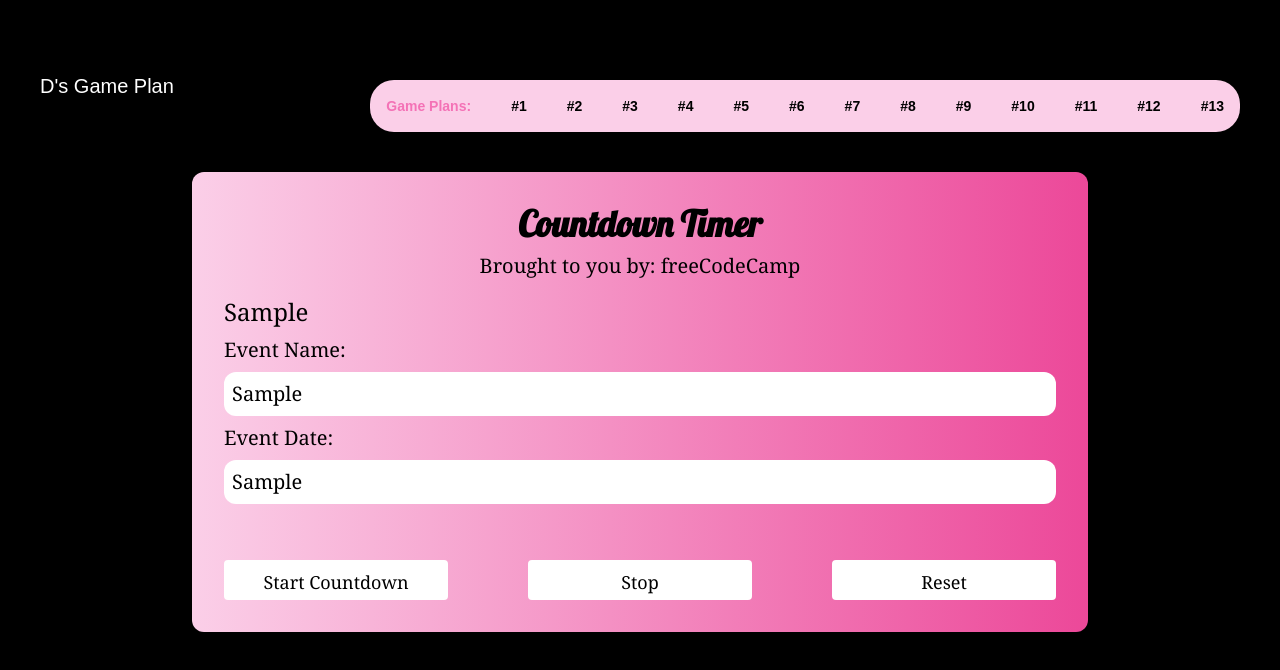
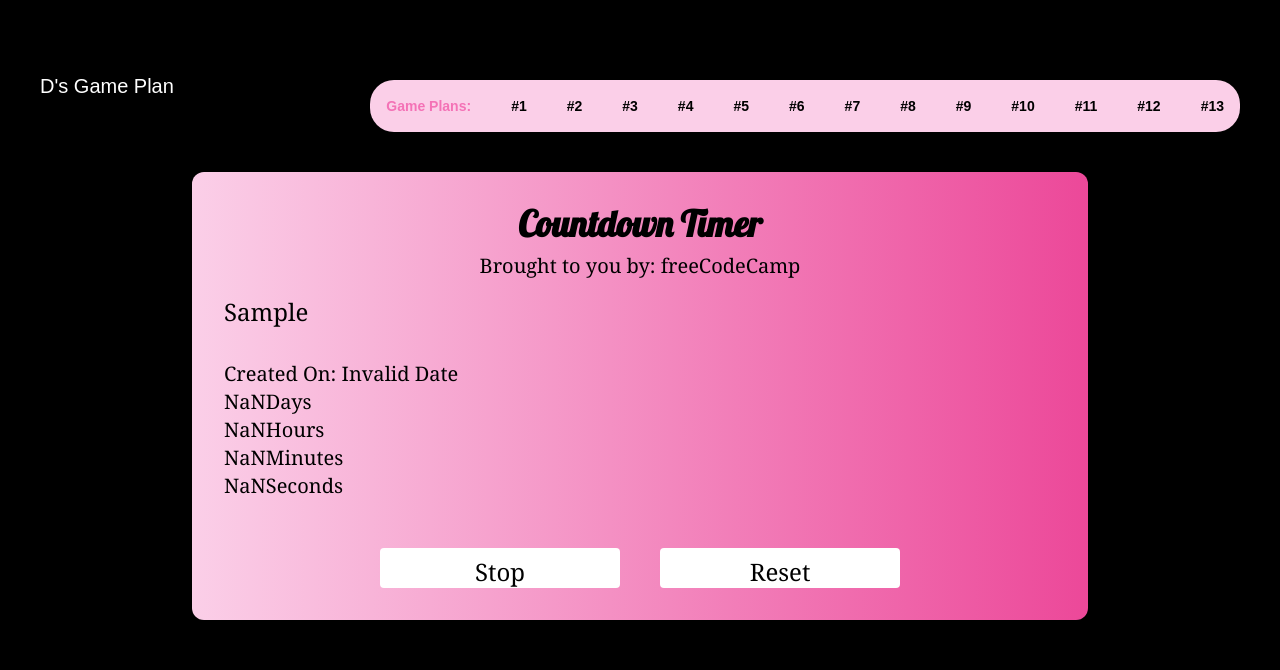
Before and after one commit to Davonne007-TX/game-plan, a React (Vite) app: page /countDown in a window 1280 px wide. Both pictures are taken after typing "Sample", "Sample" into the empty fields and a click on the button "Start Countdown". Shown: the top 670 px of the page. Built offline with nearby package versions, Linux system fonts and the light colour scheme; a web font is replaced by a local one.

Commit message:
and function formatTime return time remaining

```diff
--- a/src/components/more-examples/CountDown/Timer.jsx
+++ b/src/components/more-examples/CountDown/Timer.jsx
@@ -58,23 +58,54 @@ export default function Timer() {
   };
 
   //
-  //   const formatDate = (date) => {
-  //     const options = {
-  //       month: "long",
-  //       day: "numberic",
-  //       year: "numberic",
-  //     };
-  //     return new Date(date).toDateString("en-US", options);
-  //   };
+  const formatDate = (date) => {
+    const options = { month: "long", day: "numeric", year: "numeric" };
+    return new Date(date).toLocaleDateString("en-US", options);
+  };
 
+  //
+
+  const formatTime = (time) => {
+    const seconds = Math.floor((time / 1000) % 60);
+    const minutes = Math.floor((time / (1000 * 60)) % 60);
+    const hours = Math.floor((time / (1000 * 60 * 60)) % 24);
+    const days = Math.floor(time / (1000 * 60 * 60 * 24));
+
+    return (
+      <section>
+        <div>
+          {days.toString().padStart(2, 0)}
+          <span>Days</span>
+        </div>
+
+        <div>
+          {hours.toString().padStart(2, "0")}
+          <span>Hours</span>
+        </div>
+        <div>
+          {minutes.toString().padStart(2, "0")}
+          <span>Minutes</span>
+        </div>
+        <div>
+          {seconds.toString().padStart(2, "0")}
+          <span>Seconds</span>
+        </div>
+      </section>
+    );
+  };
   return (
     <main className="max-w-sm md:max-w-3xl lg:max-w-4xl bg-gradient-to-r font-serif font-thin text-md md:text-lg lg:text-xl from-pink-200 to-pink-500 p-8 rounded-xl ml-auto mr-auto">
       <Header />
 
       <h2 className="text-2xl mb-2 mt-4">
-        {countDownStarted ? eventName : "Countdown Begins"}
+        {countDownStarted ? eventName : "Its Almost Time For..."}
       </h2>
-      <form className="flex flex-col gap-2">
+      <p className="mt-8">
+        Created On: {countDownStarted && formatDate(eventDate)}
+      </p>
+
+      {!countDownStarted ? (
+        <form className="flex flex-col gap-2 ">
           <label> Event Name:</label>
           <input
             name="title"
@@ -94,25 +125,29 @@ export default function Timer() {
             onClick={(e) => (e.target.type = "date")}
             className="p-2 rounded-xl"
           />
-
-        <section className="flex flex-col md:flex-row justify-center items-center gap-2 md:gap-20 mt-4 md:mt-10">
           <Button
             buttonText="Start Countdown"
             className="bg-white w-60 h-10 mt-2 text-sm md:text-md lg:text-lg hover:text-pink-500"
             onClick={handleSetCountDown}
           />
+        </form>
+      ) : (
+        <>
+          {formatTime(timeRemaining)}
+          <section className="flex justify-center items-center mt-10 gap-10">
             <Button
               buttonText="Stop"
-            className="bg-white w-60 h-10 mt-2 text-sm md:text-md lg:text-lg hover:text-pink-500"
               onClick={handleStopCountDown}
+              className="countdown-bts "
             />
             <Button
               buttonText="Reset"
-            className="bg-white w-60 h-10 mt-2 text-sm md:text-md lg:text-lg hover:text-pink-500"
               onClick={handleResetCountDown}
+              className="countdown-bts "
             />
           </section>
-      </form>
+        </>
+      )}
     </main>
   );
 }
--- a/src/index.css
+++ b/src/index.css
@@ -13,3 +13,8 @@
 .flex-time {
   @apply flex flex-col justify-center items-center;
 }
+
+/*countdown timer*/
+.countdown-bts {
+  @apply bg-white w-60 h-10 mt-2 text-sm md:text-lg lg:text-2xl hover:text-pink-500;
+}
```
Lines whose indentation alone changed are shown as unchanged.
